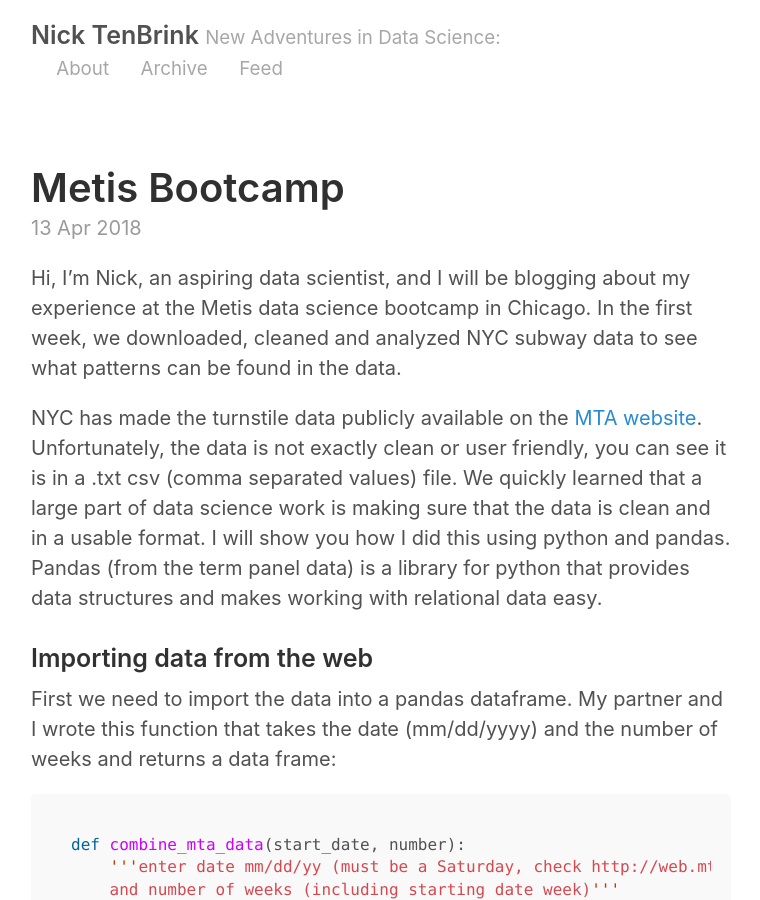
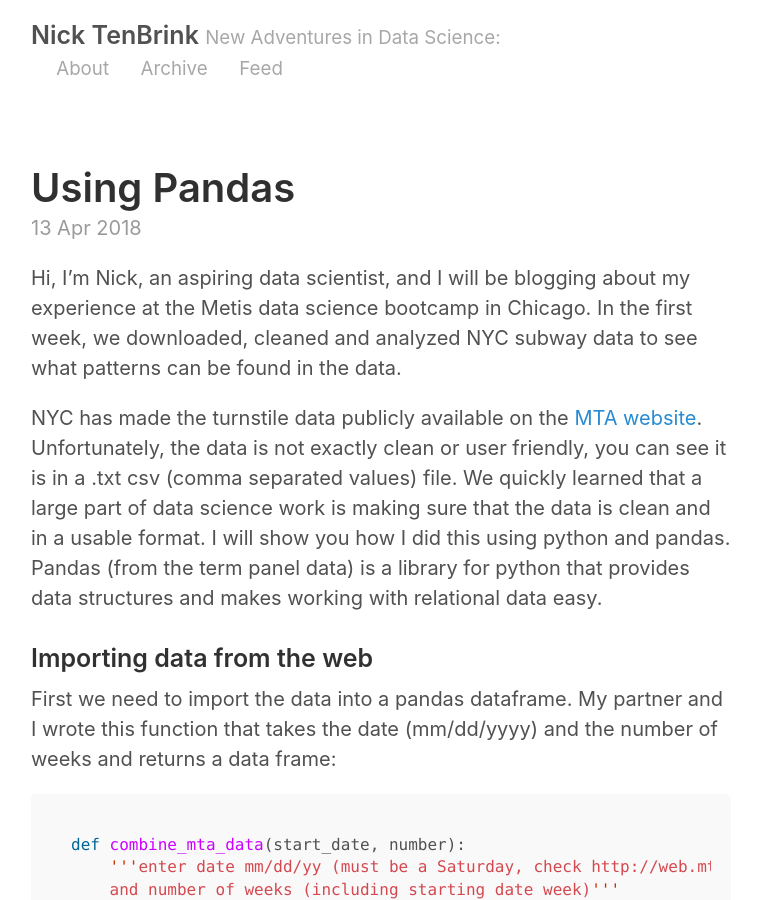
Before and after one commit to 10brink/10brink.github.io, a Jekyll site: the page built from _posts/2018-04-13-first-post.md, in a window 1280 px wide and 900 px high. Shown: the whole window, without its empty margins (259-1019 px from the left). Built offline with Jekyll 4.4.1, drawn with Linux system fonts in a browser that asks for light colours.

Commit message:
Update 2018-04-13-first-post.md

```diff
--- a/_posts/2018-04-13-first-post.md
+++ b/_posts/2018-04-13-first-post.md
@@ -1,6 +1,6 @@
 ---
 layout: post
-title: Metis Bootcamp
+title: Using Pandas
 published: true
 ---
 
```
